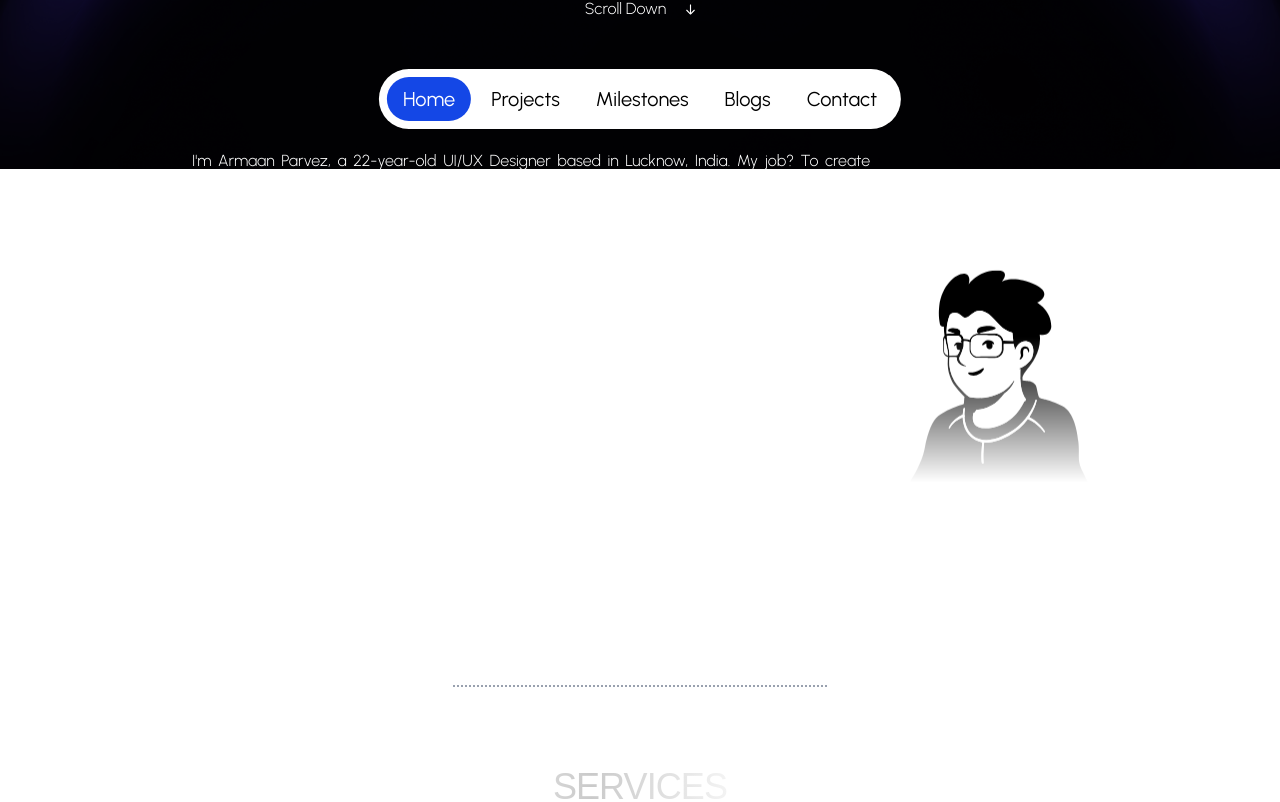
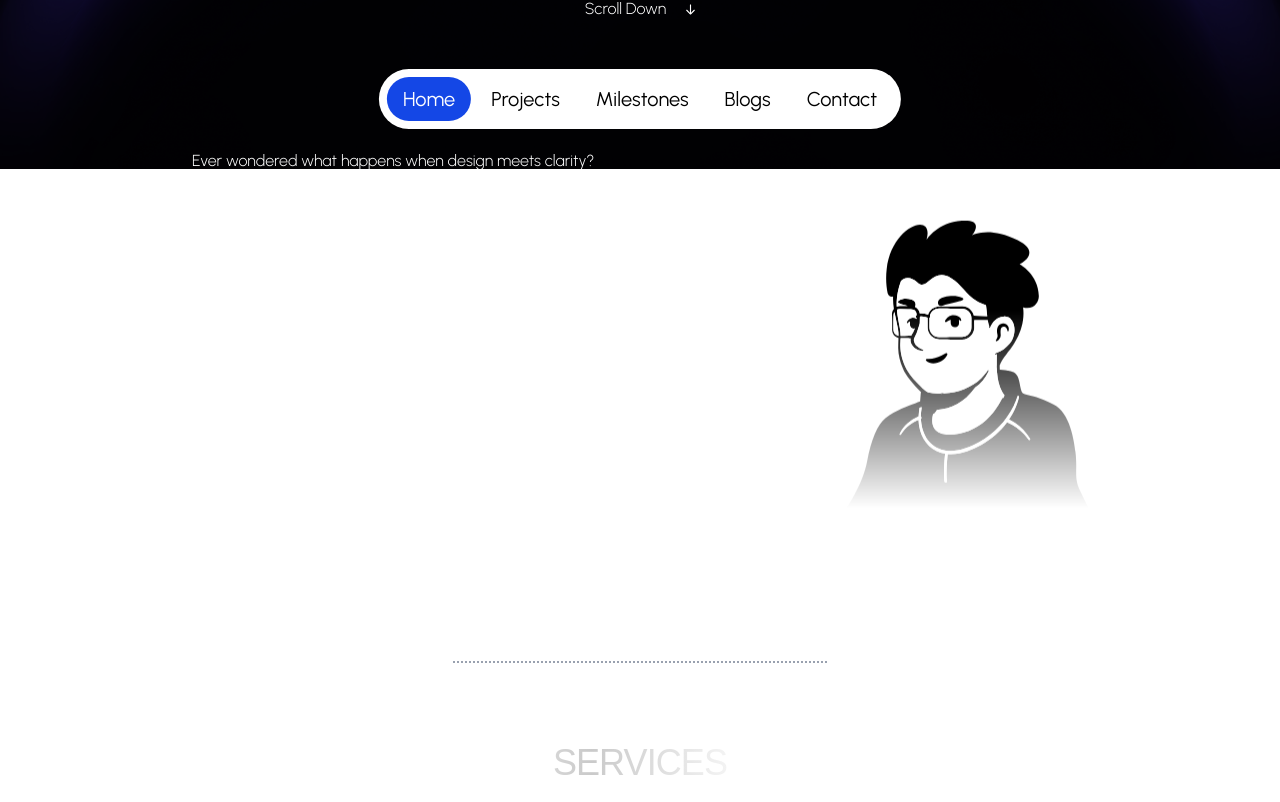
Before and after one commit to armaanux/armaanux.in, a React (Vite) app: page / in a window 1280 px wide. Shown: the part 631-1433 px from the top of the page. Built offline with nearby package versions, Linux system fonts and the light colour scheme; a web font is replaced by a local one.

Commit message:
Update index.html title and description for improved SEO; enhance About component text for clarity and engagement; add _redirects file for routing.

```diff
--- a/index.html
+++ b/index.html
@@ -5,7 +5,12 @@
   <meta charset="UTF-8" />
   <link rel="icon" type="image/svg+xml" href="/favicon.ico" />
   <meta name="viewport" content="width=device-width, initial-scale=1.0" />
-  <title>Armaan Parvez</title>
+
+  <title>Armaan Parvez | UI/UX Designer</title>
+  <meta name="description"
+    content="Armaan Parvez is a UI/UX designer based in Lucknow. For the past 4 years, he has been helping startups, businesses, and founders transform messy ideas into clean, usable, and modern digital products — including websites, apps, and branding — that not only look great but actually work.">
+
+
 </head>
 
 <body>
--- a/src/components/About.tsx
+++ b/src/components/About.tsx
@@ -8,20 +8,23 @@ export const About = () => {
         <div className="space-y-6">
           <div className="space-y-6 text-justify font-[350]">
             <p>
-              I'm Armaan Parvez, a 22-year-old UI/UX Designer based in Lucknow, India. My job? To create designs that not only look great but actually work because let's be real, what's the point of something pretty if it doesn't function? Whether it's a website, an app, a logo, or a complete brand makeover, I make sure every design is a perfect balance of form and function.
+              Ever wondered what happens when design meets clarity?
             </p>
             <p>
-              I've been designing for 4 years, and while I'm also surviving my 4th year of Computer Science at BBDEC Lucknow, it's design that gets me out of bed in the morning (or at least keeps me from hitting snooze for the 10th time). Freelancing lets me dive into exciting projects, challenge myself, and learn something new every time plus, it's a great excuse to avoid that 'real job' life.
+              I'm Armaan Parvez, a UI/UX designer based in Lucknow. For the past 4 years I've been helping startups, businesses and founders turn messy ideas into clean, usable and modern digital products such as websites, apps and branding that actually work.
             </p>
             <p>
-              I've done it all - logos, apps, websites but my sweet spot is creating designs that are clean, pixel-perfect, and user-friendly. Because it's not just about making things look good, it's about making sure they actually work for the people using them.
-            </p>
-
-            <p>
-              When I'm not designing, you'll probably find me binge-watching movies and shows, gaming (because who can resist?), or traveling to new places.
+              Design isn't just about looking good. It's about being clear, intuitive and easy to build. That's why I focus on user-first thinking, dev-friendly figma files and responsive designs that just fit across screens and teams.
             </p>
             <p>
-              That's enough about me for now! Got a project that needs a bit of creativity? Let's chat - no pressure, just a friendly conversation. I'd be happy to help bring your vision to life!            </p>
+              I've just finished my Computer Science degree, which means I understand both design and development. So your dev team won't hate me. In fact, they'll thank you.
+            </p>
+            <p>
+              When I'm not designing I'm into Formula 1, movies, gaming or daydreaming about my next escape to someplace new.
+            </p>
+            <p>
+              If you're looking for clean, no-fluff design that gets results, you're in the right place. Feel free to reach out anytime.
+            </p>
           </div>
         </div>
 
```
Also changed, not shown: 2 other files (tests, documents, lock files or other folders).
